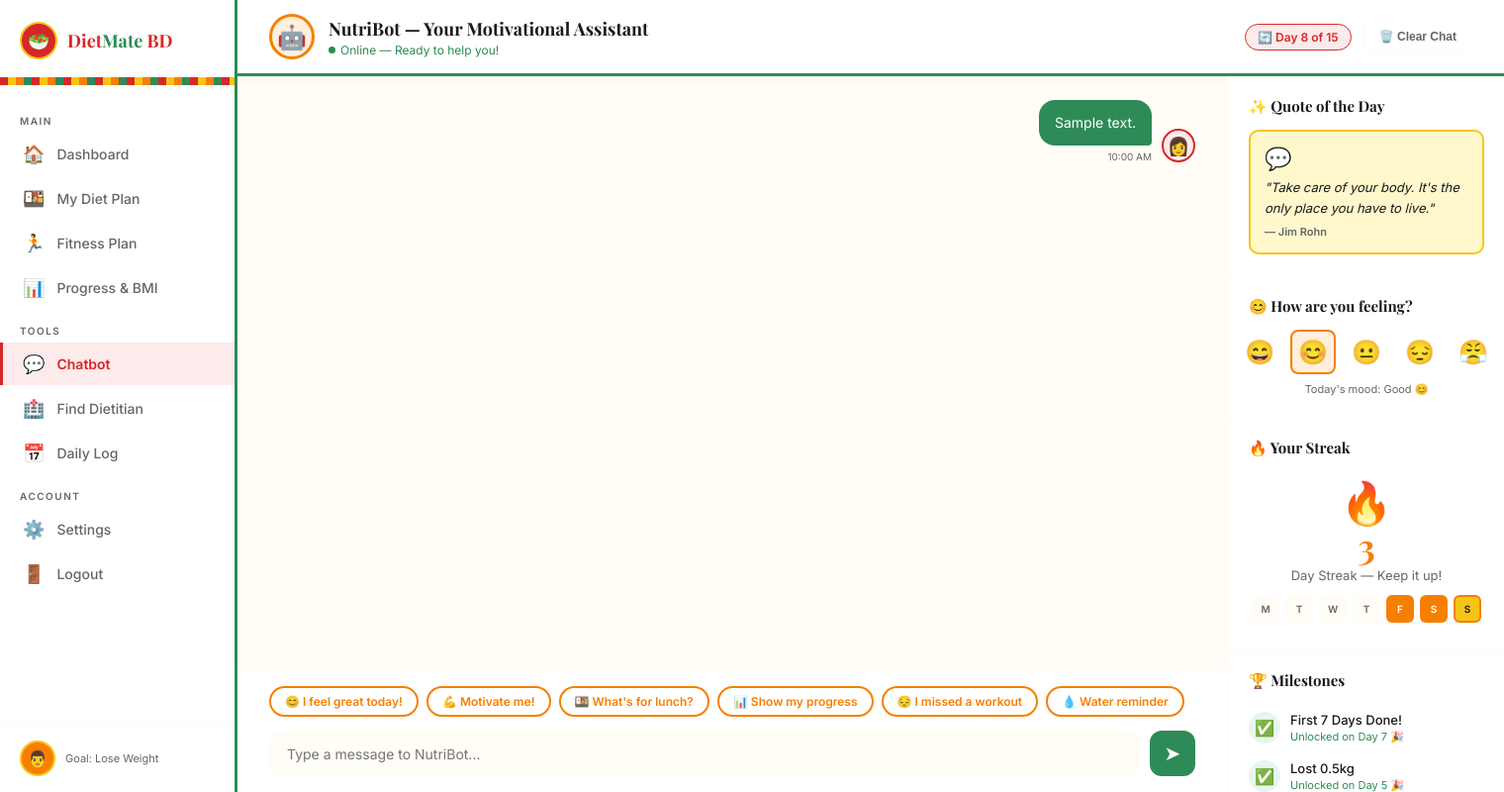
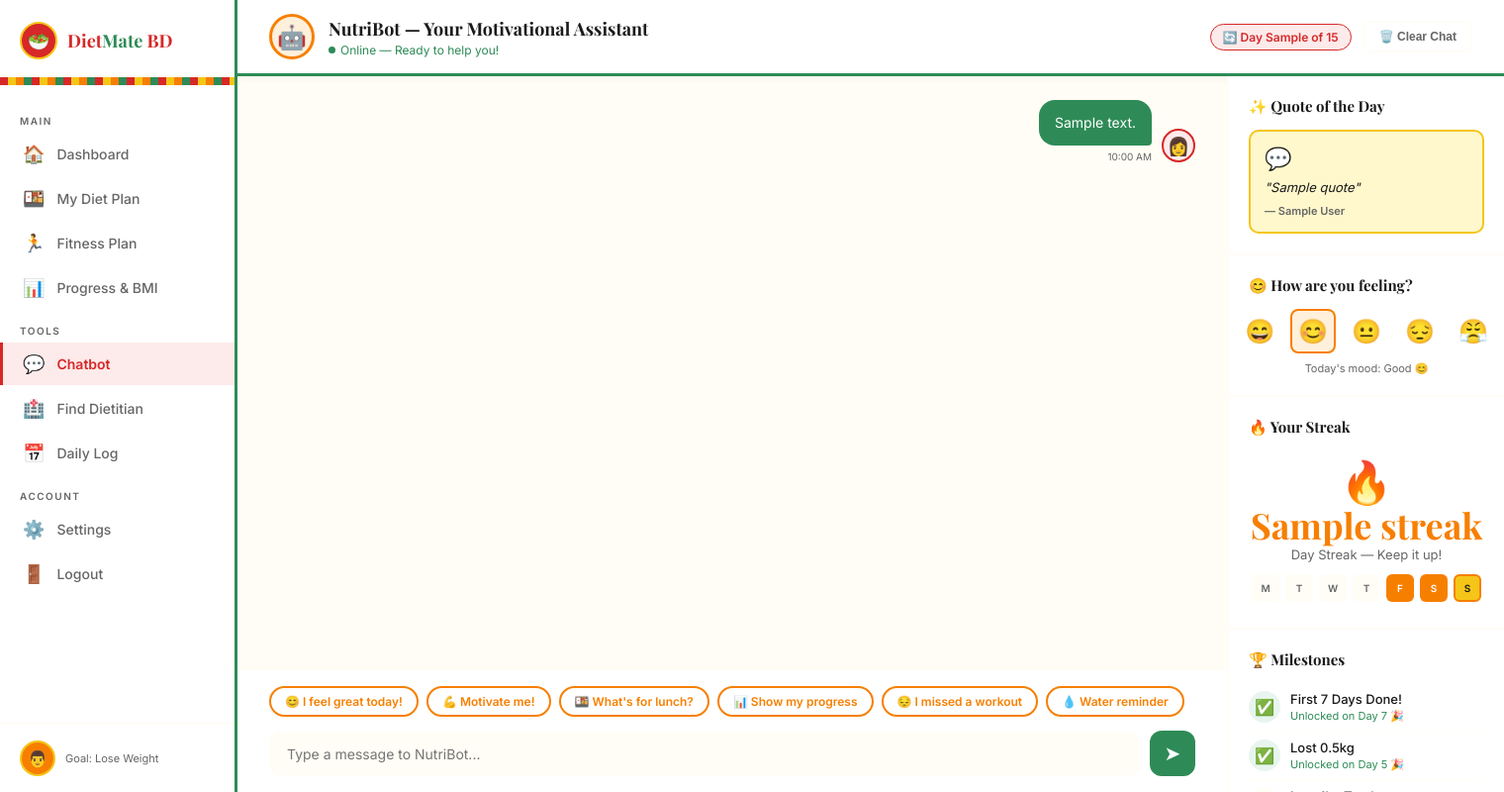
Before and after one commit to adila-afsara/Smart-Diet-Fitness-Planner, a Django app: template templates/DietMate_chatbot.html in a window 1520 px wide. Shown: the whole page at 99% size. Run offline with Django 5.2, Linux system fonts and the light colour scheme; tables that the repository leaves empty hold one stand-in row (values such as "Sample post"); the template is opened without the code that fills it: values that come from a table or form of the project are taken from there, most other values are stand-ins (such as "Sample title", 1, 10 or a date in 2020).

Commit message:
Update DietMate_chatbot.html

```diff
--- a/templates/DietMate_chatbot.html
+++ b/templates/DietMate_chatbot.html
@@ -208,7 +208,7 @@
         </div>
       </div>
       <div class="topbar-right">
-        <div class="cycle-badge">🔄 Day 8 of 15</div>
+        <div class="cycle-badge">🔄 Day {{ current_day }} of 15</div>
         <button class="clear-btn">🗑️ Clear Chat</button>
       </div>
     </div>
@@ -218,7 +218,7 @@
       <!-- Chat Main -->
       <div class="chat-main">
         <div class="chat-window">
-          {% for chat in chat_history %}
+          {% for chat in conversations %}
             {% if chat.sender == "Bot" %}
               <div class="msg-bot">
                 <div class="msg-bot-avatar">🤖</div>
@@ -278,8 +278,8 @@
           <div class="side-section-title">✨ Quote of the Day</div>
           <div class="daily-quote">
             <div class="quote-icon">💬</div>
-            <div class="quote-text">"Take care of your body. It's the only place you have to live."</div>
-            <div class="quote-author">— Jim Rohn</div>
+            <div class="quote-text">"{{ quote.quote }}"</div>
+            <div class="quote-author">  — {{ quote.author }}</div>
           </div>
         </div>
 
@@ -301,7 +301,7 @@
           <div class="side-section-title">🔥 Your Streak</div>
           <div class="streak-display">
             <div class="streak-fire">🔥</div>
-            <div class="streak-number">3</div>
+            <div class="streak-number">{{ streak }}</div>
             <div class="streak-text">Day Streak — Keep it up!</div>
             <div class="streak-days">
               <div class="streak-day s-miss">M</div>
```
